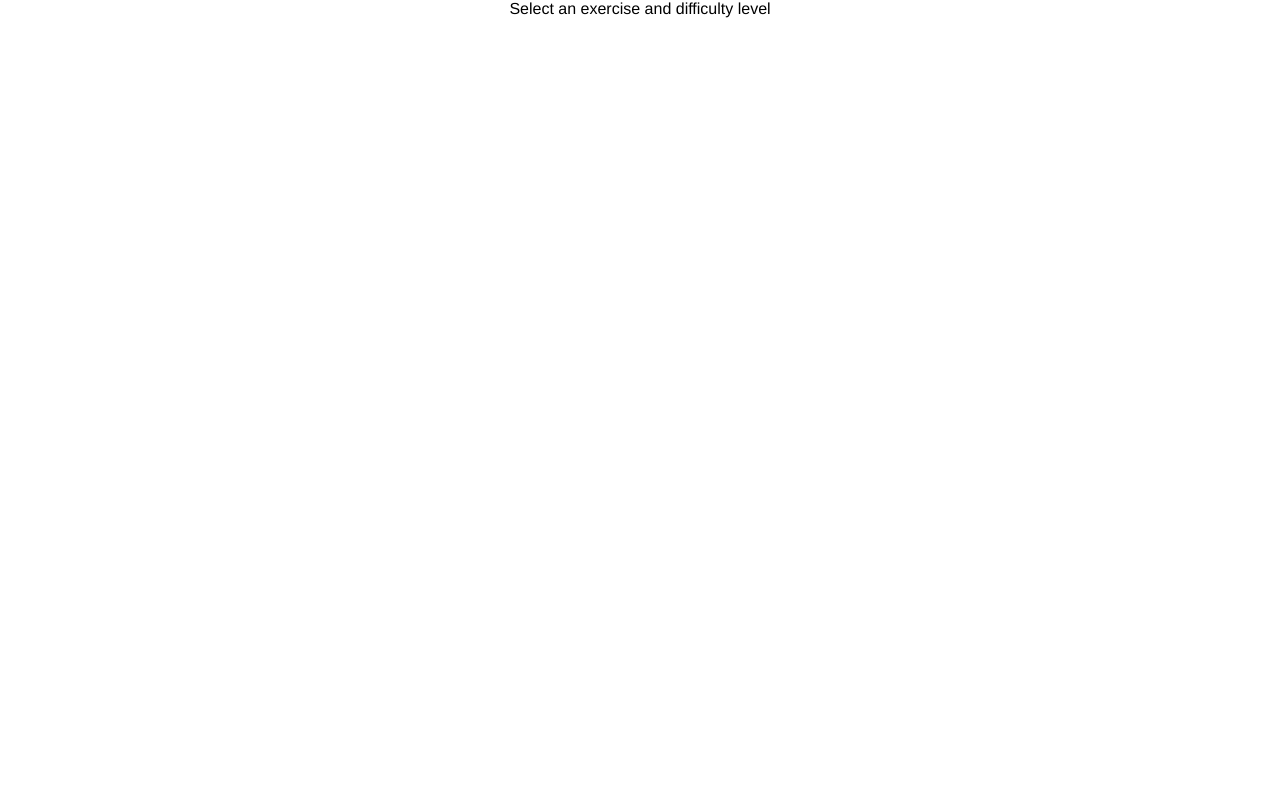
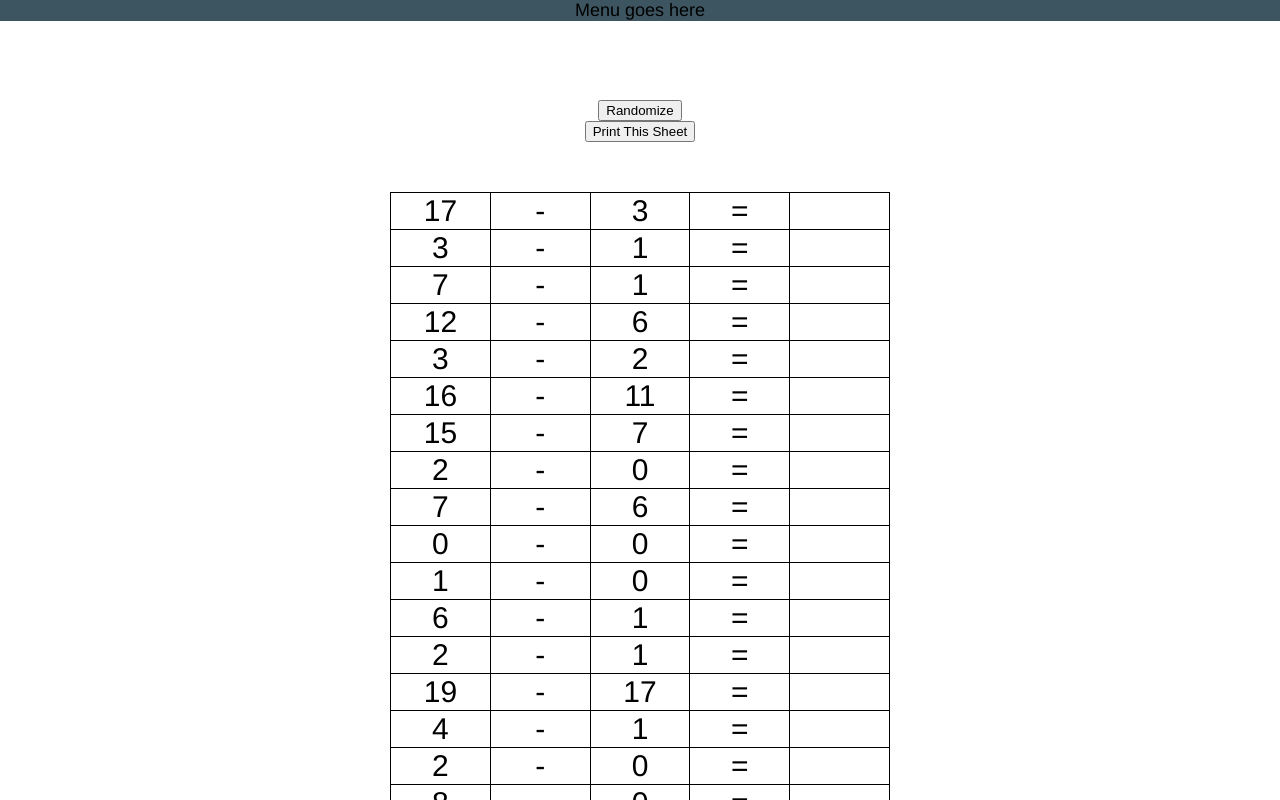
Before and after one commit to dkaksl/homework-printer, a React (Create React App) app: page / in a window 1280 px wide. Shown: the top 800 px of the page. Built offline with nearby package versions, Linux system fonts and the light colour scheme.

Commit message:
refacored main component to use state; added click handler to pass to menu

```diff
--- a/src/views/main.js
+++ b/src/views/main.js
@@ -1,20 +1,53 @@
 import { Component } from "react";
 
+import { Menu } from "../components/menu";
 import { Subtraction } from "./subtraction";
 
 export class Main extends Component {
-  render() {
-    if (this.props.selected === "Subtraction") {
+  constructor(props) {
+    super(props);
+    this.state = {
+      selected: "Subtraction",
+      rowCount: 20,
+      difficulty: "medium",
+    };
+    this.menuClickHandler = this.menuClickHandler.bind(this);
+  }
+
+  menuClickHandler(value) {
+    this.setState({ selected: value });
+  }
+
+  difficultyHandler(difficulty) {
+    this.setState({ difficulty });
+  }
+
+  getHomeworkView(selected, rowCount, difficulty) {
+    if (selected === "Subtraction") {
       return (
-        <div className="content">
-          <Subtraction
-            rowCount="20"
-            difficulty={this.props.difficulty}
-          ></Subtraction>
-        </div>
+        <Subtraction rowCount={rowCount} difficulty={difficulty}></Subtraction>
       );
+    } else if (selected === "Addition") {
+      return <div>TODO</div>;
     } else {
       return <div>Select an exercise and difficulty level</div>;
     }
   }
+
+  render() {
+    return (
+      <div>
+        <header>
+          <Menu menuClickHandler={this.menuClickHandler} />
+        </header>
+        <div className="content">
+          {this.getHomeworkView(
+            this.state.selected,
+            this.state.rowCount,
+            this.props.difficulty
+          )}
+        </div>
+      </div>
+    );
+  }
 }
```
